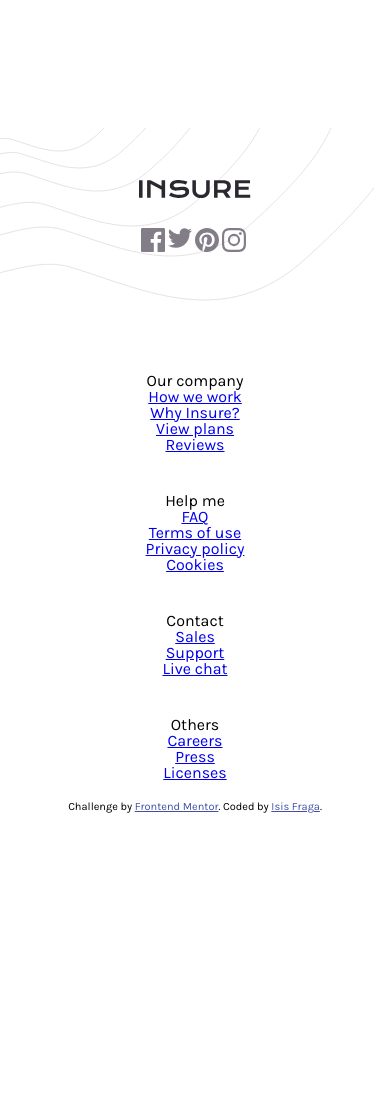
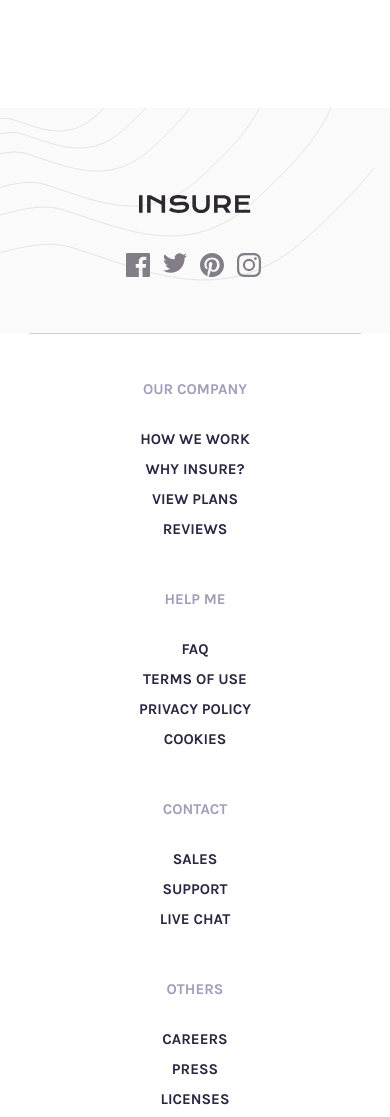
Before and after one commit to IsisFraga/insure-landing-page, a plain HTML site: page index.html in a window 390 px wide. Shown: the part 2660-3777 px from the top of the page. Before the commit the page ends 3473 px from the top, so only its background shows below. Drawn offline with Linux system fonts and the light colour scheme.

Commit message:
mobile first css

```diff
--- a/CSS/style.css
+++ b/CSS/style.css
@@ -130,7 +130,7 @@ h3 {
     background-repeat: no-repeat;
     background-position: right;
     color: hsl(0, 0%, 98%);
-    margin: 120px 0;
+    margin: 120px 0 100px;
 }
 
 .find-out h2 {
@@ -150,16 +150,22 @@ footer {
 }
 
 .social-media {
-    background: url(/images/bg-pattern-footer-mobile.svg);
+    background: url(/images/bg-pattern-footer-mobile.svg), hsl(0, 0%, 98%);
     background-repeat: no-repeat;
     display: inline-block;
     line-height: 70px;
-    padding: 30px 90px;
-    margin: 25px auto;
+    padding: 65px 90px 0px 90px;
+    margin: 25px auto 0 auto;
 }
 
 .social {
     display: inline-flex;
+    align-items: center;
+    margin: auto;
+}
+
+.social-media li {
+    padding: 10px 5px;
 }
 
 .social a {
@@ -171,9 +177,14 @@ footer {
     align-content: center;
 }
 
+.social a:hover {
+    filter: brightness(0%);
+}
+
 .social a[href*="facebook"] {
     background-image: url(/images/icon-facebook.svg);
 }
+
 .social a[href*="twitter"] {
     background-image: url(/images/icon-twitter.svg);
 }
@@ -184,15 +195,42 @@ footer {
     background-image: url(/images/icon-instagram.svg);
 }
 
+.links {
+    border-top: 0.2px solid hsl(0, 3%, 82%);
+    width: 85%;
+    text-align: center;
+    margin: auto;
+}
 
 .footer-list {
-    padding: 20px;
+    margin-top: 20px;
+    padding: 20px 20px 0 20px;
+    font-size: 15px;
+    text-transform: uppercase;
+    line-height: 30px;
+    color: hsl(253, 16%, 67%);
+    font-weight: 700;
+}
+
+.footer-list p {
+    padding-bottom: 20px;
+}
+
+.footer-list a {
+    text-decoration: none;
+    color: hsl(256, 26%, 20%);
+}
+
+.footer-list a:hover{
+    text-decoration: underline;
+    color: hsl(256, 26%, 20%);
 }
 
 .attribution {
+    margin-top: 40px;
     font-size: 11px;
     text-align: center;
 }
 .attribution a {
-     color: hsl(228, 45%, 44%);
+     color: hsl(256, 26%, 20%);
     }
--- a/index.html
+++ b/index.html
@@ -111,8 +111,9 @@
           <li><a href="http://instagram.com/insure">Instagram</a></li>
         </ul>
       </div>
+      <div class="links">
         <ul class="footer-list">
-          Our company
+          <p>Our company</p>
           <li>
             <a href="#">How we work</a>
           </li>
@@ -128,7 +129,7 @@
         </ul>
 
         <ul class="footer-list">
-          Help me
+          <p>Help me</p>
           <li>
             <a href="#">FAQ</a>
           </li>
@@ -144,7 +145,7 @@
         </ul>
 
         <ul class="footer-list">
-          Contact
+          <p>Contact</p>
           <li>
             <a href="#">Sales</a>
           </li>
@@ -157,7 +158,7 @@
         </ul>
 
         <ul class="footer-list">
-          Others
+          <p>Others</p>
           <li>
             <a href="#">Careers</a>
           </li>
@@ -168,6 +169,7 @@
             <a href="#">Licenses</a>
           </li>
         </ul>
+      </div>
       <div class="attribution">
         Challenge by <a href="https://www.frontendmentor.io?ref=challenge" target="_blank">Frontend Mentor</a>.
         Coded by <a href="https://www.linkedin.com/in/isis-fraga/">Isis Fraga</a>.
```
